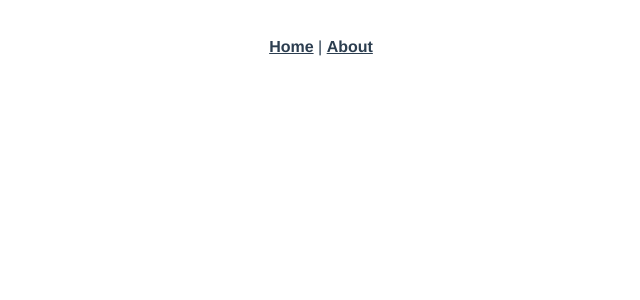
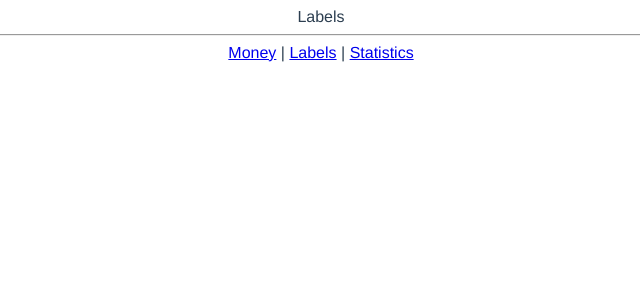
Before and after one commit to 1376393028/morney, a Vue app: page /#/labels in a window 1280 px wide. Shown: the top 300 px of the page, without its empty margins (319-959 px from the left). Built offline with nearby package versions, Linux system fonts and the light colour scheme.

Commit message:
创建初始页面

```diff
--- a/src/App.vue
+++ b/src/App.vue
@@ -1,10 +1,14 @@
 <template>
   <div id="app">
-    <div id="nav">
-      <router-link to="/">Home</router-link> |
-      <router-link to="/about">About</router-link>
+    <router-view/>
+    <hr />
+    <div>
+      <router-link to="/money">Money</router-link>
+      |
+      <router-link to="/labels">Labels</router-link>
+      |
+      <router-link to="/statistics">Statistics</router-link>
     </div>
-    <router-view/>
   </div>
 </template>
 
--- a/src/components/HelloWorld.vue
+++ b/src/components/HelloWorld.vue
@@ -1,37 +1,6 @@
 <template>
   <div class="hello">
-    <h1>{{ msg }}</h1>
-    <p>
-      For a guide and recipes on how to configure / customize this project,<br>
-      check out the
-      <a href="https://cli.vuejs.org" target="_blank" rel="noopener">vue-cli documentation</a>.
-    </p>
-    <h3>Installed CLI Plugins</h3>
-    <ul>
-      <li><a href="https://github.com/vuejs/vue-cli/tree/dev/packages/%40vue/cli-plugin-babel" target="_blank" rel="noopener">babel</a></li>
-      <li><a href="https://github.com/vuejs/vue-cli/tree/dev/packages/%40vue/cli-plugin-typescript" target="_blank" rel="noopener">typescript</a></li>
-      <li><a href="https://github.com/vuejs/vue-cli/tree/dev/packages/%40vue/cli-plugin-pwa" target="_blank" rel="noopener">pwa</a></li>
-      <li><a href="https://github.com/vuejs/vue-cli/tree/dev/packages/%40vue/cli-plugin-router" target="_blank" rel="noopener">router</a></li>
-      <li><a href="https://github.com/vuejs/vue-cli/tree/dev/packages/%40vue/cli-plugin-vuex" target="_blank" rel="noopener">vuex</a></li>
-      <li><a href="https://github.com/vuejs/vue-cli/tree/dev/packages/%40vue/cli-plugin-eslint" target="_blank" rel="noopener">eslint</a></li>
-      <li><a href="https://github.com/vuejs/vue-cli/tree/dev/packages/%40vue/cli-plugin-unit-jest" target="_blank" rel="noopener">unit-jest</a></li>
-    </ul>
-    <h3>Essential Links</h3>
-    <ul>
-      <li><a href="https://vuejs.org" target="_blank" rel="noopener">Core Docs</a></li>
-      <li><a href="https://forum.vuejs.org" target="_blank" rel="noopener">Forum</a></li>
-      <li><a href="https://chat.vuejs.org" target="_blank" rel="noopener">Community Chat</a></li>
-      <li><a href="https://twitter.com/vuejs" target="_blank" rel="noopener">Twitter</a></li>
-      <li><a href="https://news.vuejs.org" target="_blank" rel="noopener">News</a></li>
-    </ul>
-    <h3>Ecosystem</h3>
-    <ul>
-      <li><a href="https://router.vuejs.org" target="_blank" rel="noopener">vue-router</a></li>
-      <li><a href="https://vuex.vuejs.org" target="_blank" rel="noopener">vuex</a></li>
-      <li><a href="https://github.com/vuejs/vue-devtools#vue-devtools" target="_blank" rel="noopener">vue-devtools</a></li>
-      <li><a href="https://vue-loader.vuejs.org" target="_blank" rel="noopener">vue-loader</a></li>
-      <li><a href="https://github.com/vuejs/awesome-vue" target="_blank" rel="noopener">awesome-vue</a></li>
-    </ul>
+    hello
   </div>
 </template>
 
--- a/src/router/index.ts
+++ b/src/router/index.ts
@@ -1,22 +1,24 @@
-import Vue from 'vue'
-import VueRouter, { RouteConfig } from 'vue-router'
-import Home from '../views/Home.vue'
+import Vue from 'vue';
+import VueRouter, { RouteConfig } from 'vue-router';
 
-Vue.use(VueRouter)
+Vue.use(VueRouter);
 
 const routes: Array<RouteConfig> = [
   {
     path: '/',
-    name: 'Home',
-    component: Home
+    redirect: '/money'
   },
   {
-    path: '/about',
-    name: 'About',
-    // route level code-splitting
-    // this generates a separate chunk (about.[hash].js) for this route
-    // which is lazy-loaded when the route is visited.
-    component: () => import(/* webpackChunkName: "about" */ '../views/About.vue')
+    path: '/money',
+    component: () => import('@/views/Money.vue'),
+  },
+  {
+    path: '/labels',
+    component: () => import('@/views/Labels.vue'),
+  },
+  {
+    path: '/statistics',
+    component: () => import('@/views/Statistics.vue'),
   }
 ]
 
--- a/src/views/About.vue
+++ /dev/null
@@ -1,5 +0,0 @@
-<template>
-  <div class="about">
-    <h1>This is an about page</h1>
-  </div>
-</template>
--- a/src/views/Home.vue
+++ /dev/null
@@ -1,18 +0,0 @@
-<template>
-  <div class="home">
-    <img alt="Vue logo" src="../assets/logo.png">
-    <HelloWorld msg="Welcome to Your Vue.js App"/>
-  </div>
-</template>
-
-<script>
-// @ is an alias to /src
-import HelloWorld from '@/components/HelloWorld.vue'
-
-export default {
-  name: 'Home',
-  components: {
-    HelloWorld
-  }
-}
-</script>
--- /dev/null
+++ b/src/views/Labels.vue
@@ -0,0 +1,14 @@
+<template>
+  <div id="Labels">
+    Labels
+  </div>
+</template>
+
+<script lang="ts">
+  export default {
+    name: 'Labels'
+  };
+</script>
+<style lang="scss" scoped>
+
+</style>
--- /dev/null
+++ b/src/views/Money.vue
@@ -0,0 +1,14 @@
+<template>
+  <div id="Money">
+    Money
+  </div>
+</template>
+
+<script lang="ts">
+  export default {
+    name: 'Money'
+  };
+</script>
+<style lang="scss" scoped>
+
+</style>
--- /dev/null
+++ b/src/views/Statistics.vue
@@ -0,0 +1,14 @@
+<template>
+  <div id="Statistics">
+    Statistics
+  </div>
+</template>
+
+<script lang="ts">
+  export default {
+    name: 'Statistics'
+  };
+</script>
+<style lang="scss" scoped>
+
+</style>
```
Also changed, not shown: package.json (+27 -36 lines), 1 other file (tests, documents, lock files or other folders).
